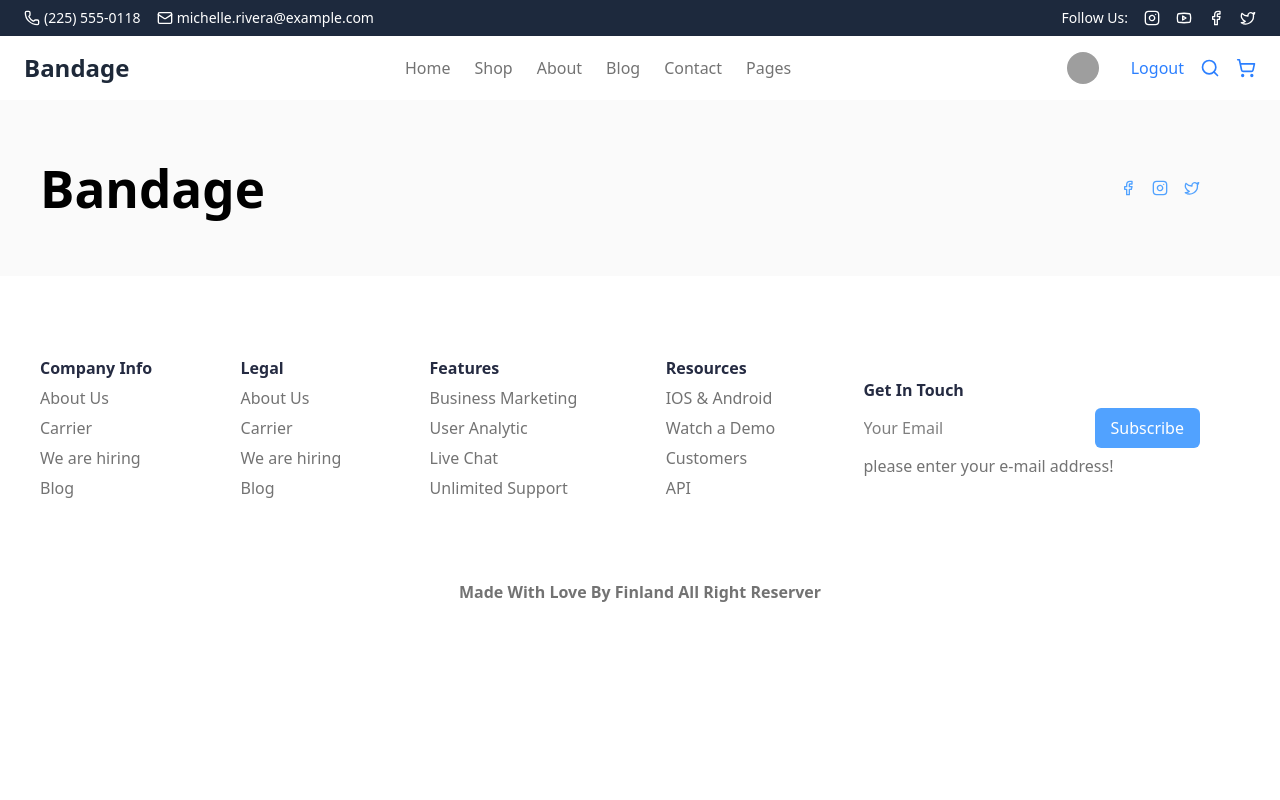
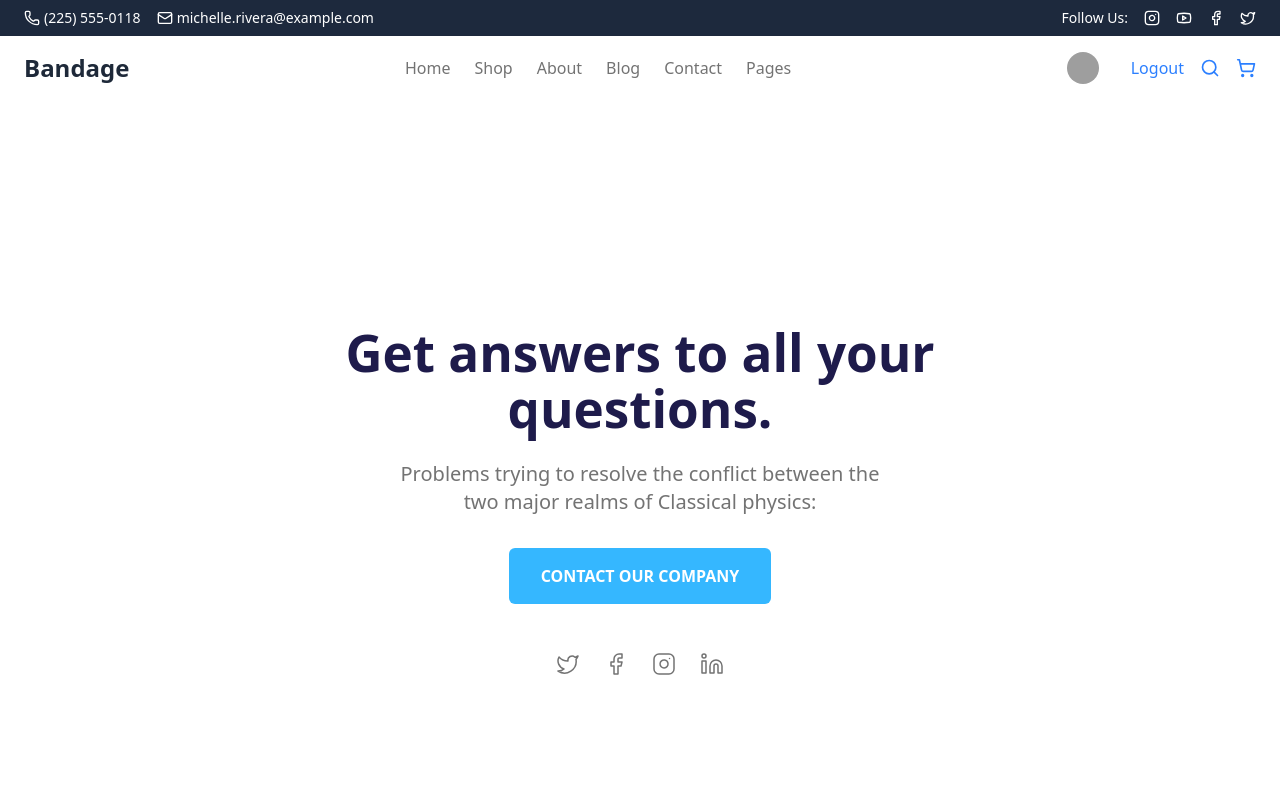
Before and after one commit to farukycgl/oge, a React (Vite) app: page /contact in a window 1280 px wide. Shown: the top 800 px of the page. Built offline with nearby package versions, Linux system fonts and the light colour scheme; grey boxes are pictures that could not be loaded.

Commit message:
ContactPage added

```diff
--- a/src/App.jsx
+++ b/src/App.jsx
@@ -11,6 +11,7 @@ import LoginPage from "./pages/LoginPage"
 import "react-toastify/dist/ReactToastify.css";
 import { ToastContainer, toast } from "react-toastify"
 import Layout from "./layout/Layout"
+import ContactPage from "./pages/ContactPage"
 
 
 function App() {
@@ -24,6 +25,7 @@ function App() {
           <Route path="/" exact ><HomePage /></Route>
           <Route path="/shop/product"><ProductDetailPage /></Route>
           <Route path="/shop"><ShopPage /></Route>
+          <Route path="/contact"><ContactPage /></Route>
           <Route path="/login"><LoginPage /></Route>
           <Route path="/signup"><SignupPage /></Route>
         </Switch>
--- a/src/layout/Navbar.jsx
+++ b/src/layout/Navbar.jsx
@@ -59,7 +59,7 @@ const Navbar = () => {
                         <Link to="/shop" className="text-gray-600 hover:text-gray-900">Shop</Link>
                         <Link to="#" className="text-gray-600 hover:text-gray-900">About</Link>
                         <Link to="#" className="text-gray-600 hover:text-gray-900">Blog</Link>
-                        <Link to="#" className="text-gray-600 hover:text-gray-900">Contact</Link>
+                        <Link to="/contact" className="text-gray-600 hover:text-gray-900">Contact</Link>
                         <Link to="#" className="text-gray-600 hover:text-gray-900">Pages</Link>
                     </div>
 
--- a/src/pages/ContactPage.jsx
+++ b/src/pages/ContactPage.jsx
@@ -1,9 +1,44 @@
-import React from 'react'
+import React from 'react';
+import { Twitter, Facebook, Instagram, Linkedin } from 'lucide-react';
+import { Link } from 'react-router-dom';
 
 const ContactPage = () => {
   return (
-    <div>ContactPage</div>
-  )
-}
+    <div className="min-h-screen flex items-center justify-center px-4 py-12 bg-white">
+      <div className="max-w-[600px] w-full mx-auto text-center">
+        {/* Heading */}
+        <h1 className="text-3xl md:text-5xl font-bold text-[#1E1B4B] mb-6">
+          Get answers to all your questions.
+        </h1>
+
+        {/* Subheading */}
+        <p className="text-gray-600 text-lg md:text-xl mb-8 max-w-[500px] mx-auto">
+          Problems trying to resolve the conflict between the two major realms of Classical physics:
+        </p>
+
+        {/* Contact Button */}
+        <button className="bg-[#35B7FF] text-white font-semibold py-4 px-8 rounded-md mb-12 hover:bg-[#2DA1E5] transition-colors duration-300">
+          CONTACT OUR COMPANY
+        </button>
+
+        {/* Social Media Links */}
+        <div className="flex justify-center items-center space-x-6">
+          <Link to="#" className="text-gray-400 hover:text-[#1DA1F2] transition-colors duration-300">
+            <Twitter size={24} strokeWidth={1.5} />
+          </Link>
+          <Link to="#" className="text-gray-400 hover:text-[#4267B2] transition-colors duration-300">
+            <Facebook size={24} strokeWidth={1.5} />
+          </Link>
+          <Link to="#" className="text-gray-400 hover:text-[#E4405F] transition-colors duration-300">
+            <Instagram size={24} strokeWidth={1.5} />
+          </Link>
+          <Link to="#" className="text-gray-400 hover:text-[#0A66C2] transition-colors duration-300">
+            <Linkedin size={24} strokeWidth={1.5} />
+          </Link>
+        </div>
+      </div>
+    </div>
+  );
+};
 
 export default ContactPage;
```
